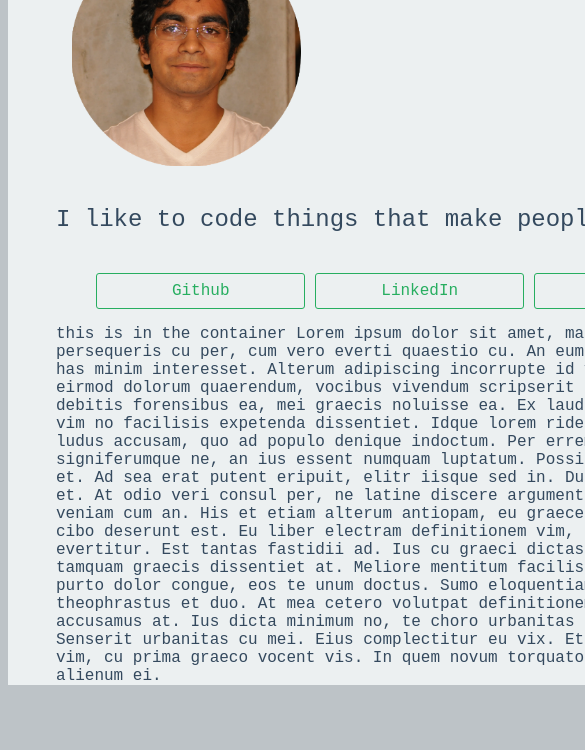
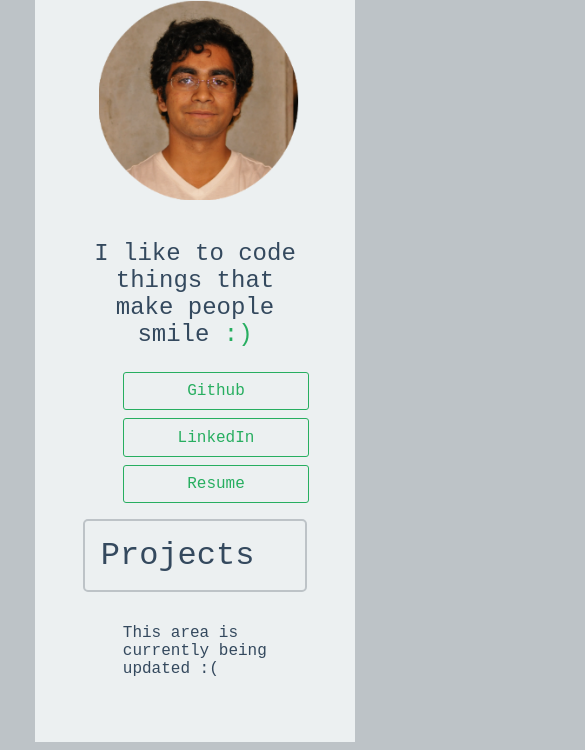
Before and after one commit to iceysteel/iceysteel.github.io, a plain HTML site: page index.html in a window 390 px wide. Shown: the part 264-1014 px from the top of the page, 585 px wide, since content can reach past the window. Before the commit the page ends 957 px from the top, so only its background shows below. Drawn offline with Linux system fonts and the light colour scheme.

```diff
--- a/index.html
+++ b/index.html
@@ -13,7 +13,7 @@
 
             <div id='title'>Hello!<br>I'm <span>Zain Munad</span>. </div>
 
-            <div id='titlepic'><img src="profile.png"/></div>
+            <div id='titlepic'><img height='200px' src="profile.png"/></div>
             <div id='subtitle'><p>I like to code things that make people smile <span>:)</span></p></div>
 
 
@@ -34,17 +34,18 @@
 
             </ul>
 
-            this is in the container
 
-            Lorem ipsum dolor sit amet, maiestatis persequeris cu per, cum vero everti quaestio cu. An eum nihil dicunt, no has minim interesset. Alterum adipiscing incorrupte id vis, cum an eirmod dolorum quaerendum, vocibus vivendum scripserit eam cu. Usu assum debitis forensibus ea, mei graecis noluisse ea. Ex laudem persecuti quo, vim no facilisis expetenda dissentiet. Idque lorem ridens ne vis.
+            <div id='projects'>
+            Projects
+            </div>
 
-Ea duo ludus accusam, quo ad populo denique indoctum. Per errem latine signiferumque ne, an ius essent numquam luptatum. Possit dissentiet pro et. Ad sea erat putent eripuit, elitr iisque sed in. Duo ornatus denique et. At odio veri consul per, ne latine discere argumentum sit. Agam veniam cum an.
+            <ul id='projectlist'>
+            <li>This area is currently being updated :( </li>
+            <li></li>
+            <li></li>
+            </ul>
 
-His et etiam alterum antiopam, eu graece eligendi vis. Ei cibo deserunt est. Eu liber electram definitionem vim, no mel nusquam evertitur. Est tantas fastidii ad. Ius cu graeci dictas dignissim. Sit tamquam graecis dissentiet at.
 
-Meliore mentitum facilisi eu usu. Ut sea purto dolor congue, eos te unum doctus. Sumo eloquentiam id vim, facete theophrastus et duo. At mea cetero volutpat definitionem.
-
-Duo ipsum accusamus at. Ius dicta minimum no, te choro urbanitas contentiones eos. Senserit urbanitas cu mei. Eius complectitur eu vix. Et putant vocent vim, cu prima graeco vocent vis. In quem novum torquatos mea. Mea dictas alienum ei.
 
         </div>
     </body>
--- a/main.css
+++ b/main.css
@@ -6,17 +6,19 @@ body{
 
 #container{
     max-width: 60%;
-    min-width: 700px;
+    /*min-width: 700px; */
     margin: auto;
     background-color: #ecf0f1;
 
     padding-right: 3em;
     padding-left: 3em;
+
+    padding-bottom: 3em;
 }
 
 #title{
     padding: .5em .5em 0 .5em;
-    font-size: 4em;
+    font-size: 3em;
     display: inline-block;
 }
 
@@ -25,15 +27,27 @@ span{
 }
 
 #subtitle{
-    display: inline-block;
+    display: block;
     font-size: 1.5em;
-
+    text-align: center;
 }
 
 #titlepic{
     padding: 1em;
     text-align: center;
-    display: inline-block;
+    display: block;
+}
+
+#projects{
+    padding: .5em;
+    font-size: 2em;
+    border: #bdc3c7 solid 2px;
+    border-radius: 5px;
+    margin-bottom: 1em;
+}
+
+#projectlist{
+    list-style: none;
 }
 
 .quicklinks{
@@ -51,6 +65,12 @@ span{
 
 .quicklinks:hover{
     background-color: #7f8c8d;
+    color: white;
+    border: none;
+}
+
+.quicklinks:hover a{
+    color: white;
 }
 
 a{
@@ -59,7 +79,26 @@ a{
     color: #27ae60;
 }
 
+a:hover{
+    color: white;
+}
+
 a:visited {
     text-decoration: none;
     text-decoration-color: #e74c3c;
 }
+
+@media only screen
+    and (min-width: 100px)
+    and (max-width: 736px) {
+
+        .quicklinks{
+            display: block;
+            margin-bottom: .5em;
+            margin-right: auto;
+            margin-left: auto;
+            width: 90%;
+            padding: 5%
+        }
+
+}
```
